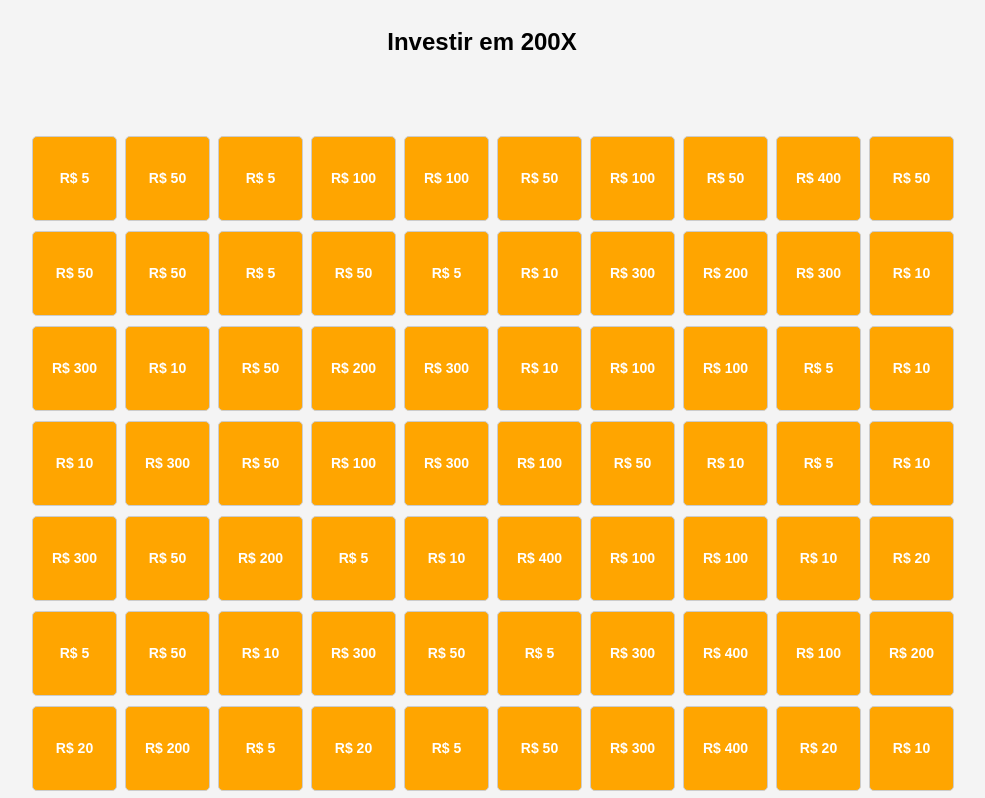
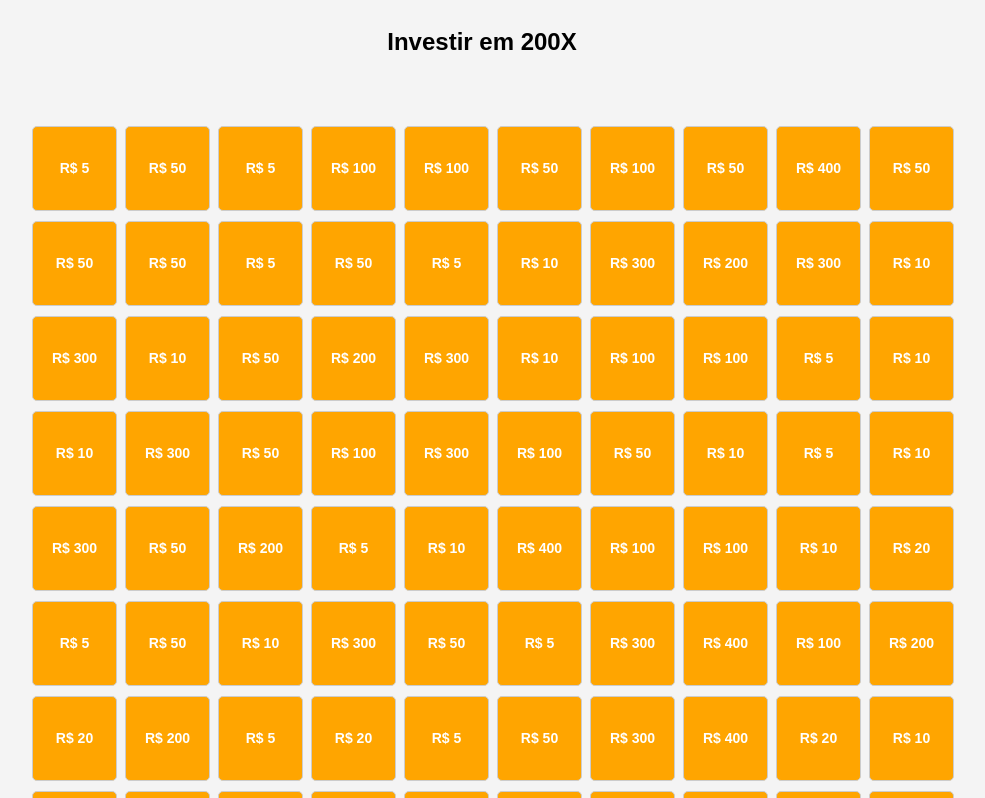
Before and after one commit to leandrocirilojs/Investimento-, a plain HTML site: page index.html in a window 1280 px wide. Shown: the top 798 px of the page, without its empty margins (158-1143 px from the left). Drawn offline with Linux system fonts and the light colour scheme.

Commit message:
Update index.html

```diff
--- a/index.html
+++ b/index.html
@@ -13,7 +13,7 @@
             align-items: center;
             justify-content: center;
             height: 100%;
-            margin: 10;
+
         }
 
         .container {
@@ -23,7 +23,7 @@
             gap: 10px;
             width: 95%;
             max-width: 900px;
-            padding: 10px;
+
         }
 
         .quadrado {
```
